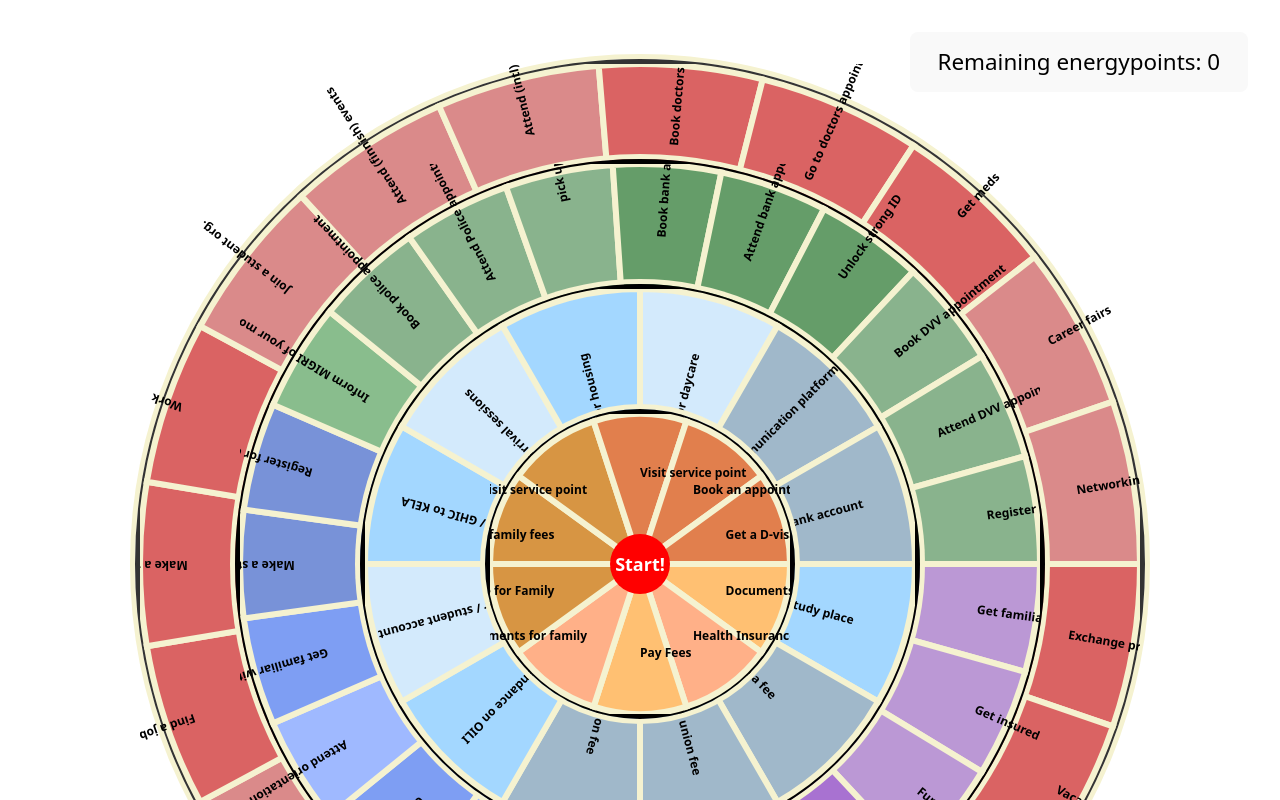
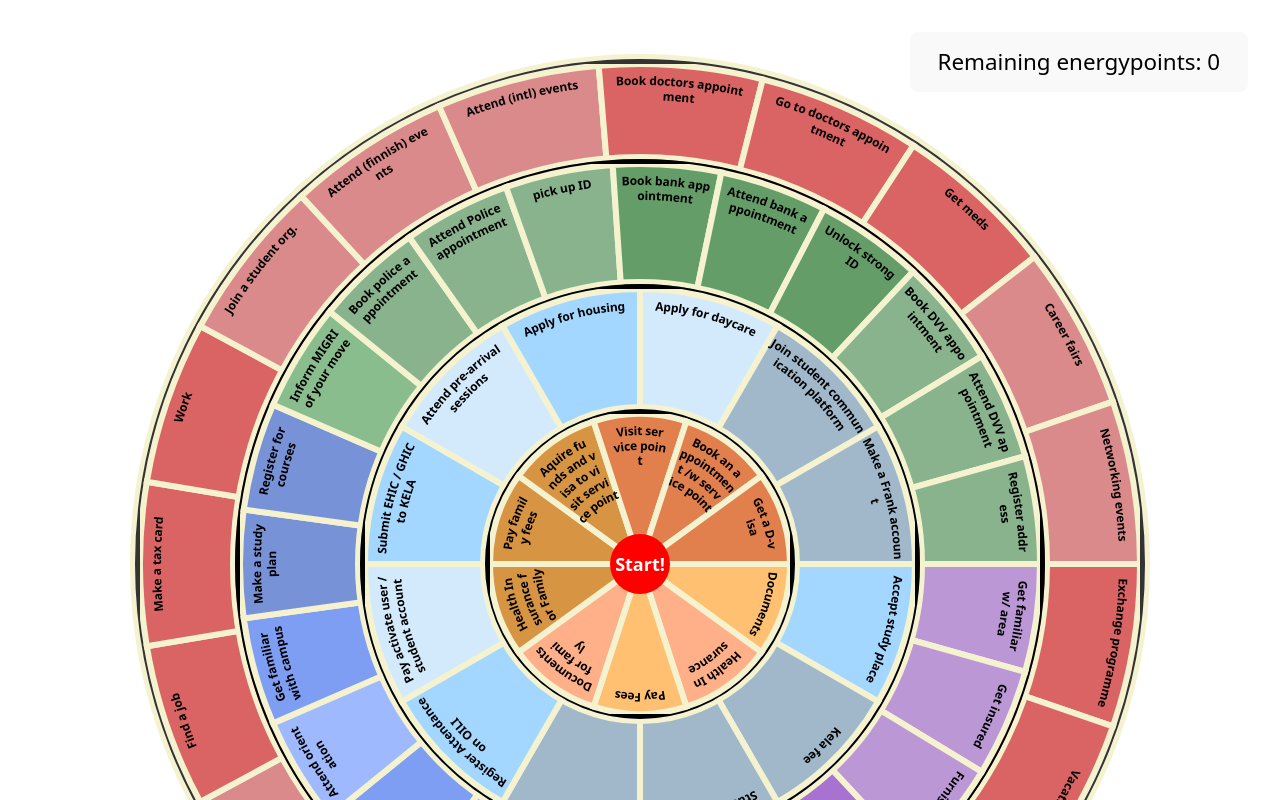
Before and after one commit to WalkAMileGame/WalkAMileGame, a React (Vite) app in the folder frontend/: page / in a window 1280 px wide. Shown: the top 800 px of the page. Built offline with nearby package versions, Linux system fonts and the light colour scheme; no server answers.

Commit message:
Added curving to texts, refractored gameboard code

```diff
--- a/frontend/src/GameBoard.jsx
+++ b/frontend/src/GameBoard.jsx
@@ -1,200 +1,40 @@
 import React from "react";
 import "./App.css";
 
-function GameBoard({ onSliceClick }) {
-    // numbers of buttons
-    const FirstLayer = 10
-    const SecondLayer = 12
-    const ThirdLayer = 23
-    const FourthLayer = 19
-
-    const labels1 = [
-    "Documents",
-    "Health Insurance",
-    "Pay Fees",
-    "Documents for family",
-    "Health Insurance for Family",
-    "Pay family fees",
-    "Aquire funds and visa to visit service point",
-    "Visit service point",
-    "Book an appointment /w service point",
-    "Get a D-visa"
-  ];
-    const firstlayercolors = [
-      "#ffc072",
-      "#ffb088",
-      "#ffc072",
-      "#ffb088",
-      "#d79543",
-      "#d79543",
-      "#d79543",
-      "#e17f4d",
-      "#e17f4d",
-      "#e17f4d"
-  ];
-
-    const labels2 = [
-    "Accept study place",
-    "Kela fee",
-    "Student union fee",
-    "Tuition fee",
-    "Register Attendance on OILI",
-    "Pay activate user / student account",
-    "Submit EHIC / GHIC to KELA",
-    "Attend pre-arrival sessions",
-    "Apply for housing",
-    "Apply for daycare",
-    "Join student communication platform",
-    "Make a Frank account"
-  ];
-
-  const secondlayercolors = [
-    "#a3d7ff",
-    "#a0b8ca",
-    "#a0b8ca",
-    "#a0b8ca",
-    "#a3d7ff",
-    "#d3eafc",
-    "#a3d7ff",
-    "#d3eafc",
-    "#a3d7ff",
-    "#d3eafc",
-    "#a0b8ca",
-    "#a0b8ca"
-  ];
-
-
-  const labels3 = [
-    "Get familiar w/ area",
-    "Get insured",
-    "Furnish home",
-    "Get a transport card",
-    "Get a SIM card",
-    "Attend lectures",
-    "Work on assignemtns",
-    "Get a library card",
-    "Update to student register",
-    "Attend orientation",
-    "Get familiar with campus",
-    "Make a study plan",
-    "Register for courses",
-    "Inform MIGRI of your move",
-    "Book police appointment",
-    "Attend Police appointment",
-    "pick up ID",
-    "Book bank appointment",
-    "Attend bank appointment",
-    "Unlock strong ID",
-    "Book DVV appointment",
-    "Attend DVV appointment",
-    "Register address",
-  ];
-
-  const thirdlayercolors = [
-    "#bb98d5",
-    "#bb98d5",
-    "#bb98d5",
-    "#a872d1",
-    "#e4c1ff",
-    "#5375d0",
-    "#5375d0",
-    "#9fb9ff",
-    "#7e9ef3",
-    "#9fb9ff",
-    "#7e9ef3",
-    "#7892d8",
-    "#7892d8",
-    "#89bd8d",
-    "#89b38d",
-    "#89b38d",
-    "#89b38d",
-    "#659d69",
-    "#659d69",
-    "#659d69",
-    "#89b38d",
-    "#89b38d",
-    "#89b38d"
-  ];
-
-  const labels4 = [
-    "Exchange programme",
-    "Vacation",
-    "Learn Finnish / Swedish",
-    "Hobby: Hike",
-    "Hobby: Read",
-    "Hobby: Game",
-    "Hobby: Watch movies",
-    "Hobby: Crafts",
-    "Find a job",
-    "Make a tax card",
-    "Work",
-    "Join a student org.",
-    "Attend (finnish) events",
-    "Attend (intl) events",
-    "Book doctors appointment",
-    "Go to doctors appointment",
-    "Get meds",
-    "Career fairs",
-    "Networking events",
-  ];
-
-  const fourthlayercolors = [
-    "#da6363",
-    "#da6363",
-    "#ff8989",
-    "#da8a8a",
-    "#da8a8a",
-    "#da8a8a",
-    "#da8a8a",
-    "#da8a8a",
-    "#da6363",
-    "#da6363",
-    "#da6363",
-    "#da8a8a",
-    "#da8a8a",
-    "#da8a8a",
-    "#da6363",
-    "#da6363",
-    "#da6363",
-    "#da8a8a",
-    "#da8a8a",
-  ];
-
-  const numSlices1 = labels1.length;
-  const numSlices2 = labels2.length;
-  const numSlices3 = labels3.length;
-  const numSlices4 = labels4.length;
-  const size1 = 300;
-  const size2 = 550;
-  const size3 = 800;
-  const size4 = 1000;
-  const radius1 = 150;
-  const radius2 = 275;
-  const radius3 = 400;
-  const radius4 = 500;
-  const center1 = 150;
-  const center2 = 275;
-  const center3 = 400;
-  const center4 = 500;
+// ====================================================================================
+// 1. Reusable Pie Chart Component
+// This component draws one circle and receives all its data via props.
+// ====================================================================================
+const Circle = ({
+  radius,
+  labels,
+  colors,
+  onSliceClick,
+  textStyle,
+  charLimit,
+  className = ""
+}) => {
+  const size = radius * 2;
+  const center = radius;
+  const numSlices = labels.length;
 
   return (
-    <div className="container">
-      <div className="wheel">
-        <div className="circle-ring outer">
-          <svg width={size4} height={size4} viewBox={`0 0 ${size4} ${size4}`}>
-              {/* Slice shapes */}
-              {labels4.map((label, i) => {
-                const startAngle = (i * 360 / numSlices4) * Math.PI / 180;
-                const endAngle = ((i + 1) * 360 / numSlices4) * Math.PI / 180;
-                const x1 = center4 + radius4 * Math.cos(startAngle);
-                const y1 = center4 + radius4 * Math.sin(startAngle);
-                const x2 = center4 + radius4 * Math.cos(endAngle);
-                const y2 = center4 + radius4 * Math.sin(endAngle);
-                const fill = fourthlayercolors[i % fourthlayercolors.length];
+    <div className={`circle-ring ${className}`}>
+      <svg width={size} height={size} viewBox={`0 0 ${size} ${size}`}>
+        {/* === Slice Shapes === */}
+        {labels.map((label, i) => {
+          const startAngle = (i * 360 / numSlices) * Math.PI / 180;
+          const endAngle = ((i + 1) * 360 / numSlices) * Math.PI / 180;
+          const x1 = center + radius * Math.cos(startAngle);
+          const y1 = center + radius * Math.sin(startAngle);
+          const x2 = center + radius * Math.cos(endAngle);
+          const y2 = center + radius * Math.sin(endAngle);
+          const fill = colors[i % colors.length];
+
           return (
             <path
-                    key={i}
-                    d={`M${center4},${center4} L${x1},${y1} A${radius4},${radius4} 0 0,1 ${x2},${y2} Z`}
+              key={`slice-${label}-${i}`}
+              d={`M${center},${center} L${x1},${y1} A${radius},${radius} 0 0,1 ${x2},${y2} Z`}
               fill={fill}
               stroke="#f5f2d0"
               strokeWidth="6"
@@ -204,17 +44,66 @@ function GameBoard({ onSliceClick }) {
           );
         })}
 
-            {/* Slice text */}
-            {labels4.map((label, i) => {
-                const midAngle = ((i + 0.5) * 360 / numSlices4) * Math.PI / 180; // middle of slice
-                const textRadius = radius4; // distance from center (inside slice)
-                const x = center4 + textRadius * Math.cos(midAngle);
-                const y = center4 + textRadius * Math.sin(midAngle);
-                const rotation = (midAngle * 180 / Math.PI); // rotate text to slice angle
+        {/* === Slice Text (conditionally rendered based on style) === */}
+        {textStyle === 'curved' && labels.map((label, i) => {
+          if (radius <= 50) return null; // Don't render text if too small
+
+          // Splits long labels into multiple lines for curved paths
+          const regex = new RegExp(`.{1,${charLimit}}`, 'g');
+          const lines = label.length > charLimit ? label.match(regex) : [label];
+
+          return lines.map((line, lineIndex) => {
+            const startAngle = (i * 360 / numSlices);
+            const endAngle = ((i + 1) * 360 / numSlices);
+            const midAngle = startAngle + (endAngle - startAngle) / 2;
+
+            // Each line needs its own radius, stacked inside the other
+            const textPathRadius = radius - 15 - (lineIndex * 15);
+            if (textPathRadius <= 0) return null; // Avoid invalid radius
+
+            const x1 = center + textPathRadius * Math.cos(startAngle * Math.PI / 180);
+            const y1 = center + textPathRadius * Math.sin(startAngle * Math.PI / 180);
+            const x2 = center + textPathRadius * Math.cos(endAngle * Math.PI / 180);
+            const y2 = center + textPathRadius * Math.sin(endAngle * Math.PI / 180);
+            const pathId = `path-${label}-${i}-${lineIndex}`;
+            const largeArcFlag = (endAngle - startAngle) <= 180 ? "0" : "1";
+
+            const pathData = `M${x1},${y1} A${textPathRadius},${textPathRadius} 0 ${largeArcFlag} 1 ${x2},${y2}`;
+
+            const dy = 6;
+
+            return (
+              <g key={`text-${label}-${i}-line-${lineIndex}`}>
+                <defs>
+                  <path id={pathId} d={pathData} />
+                </defs>
+                <text dy={dy} style={{ pointerEvents: "none" }}>
+                  <textPath
+                    xlinkHref={`#${pathId}`}
+                    style={{ textAnchor: "middle" }}
+                    startOffset="50%"
+                    fill="#000"
+                    fontSize="12"
+                    fontWeight="bold"
+                  >
+                    {line}
+                  </textPath>
+                </text>
+              </g>
+            );
+          });
+        })}
+
+        {textStyle === 'straight' && labels.map((label, i) => {
+          const midAngle = ((i + 0.5) * 360 / numSlices) * Math.PI / 180;
+          const textRadius = radius * 0.75; // Adjust position from center
+          const x = center + textRadius * Math.cos(midAngle);
+          const y = center + textRadius * Math.sin(midAngle);
+          const rotation = (midAngle * 180 / Math.PI);
 
           return (
             <text
-                    key={`text-${i}`}
+              key={`text-${label}-${i}`}
               x={x}
               y={y}
               fill="#000"
@@ -223,7 +112,7 @@ function GameBoard({ onSliceClick }) {
               textAnchor="middle"
               alignmentBaseline="middle"
               transform={`rotate(${rotation}, ${x}, ${y})`}
-                    style={{ pointerEvents: "none" }} // so clicks go to slice
+              style={{ pointerEvents: "none" }}
             >
               {label}
             </text>
@@ -231,161 +120,71 @@ function GameBoard({ onSliceClick }) {
         })}
       </svg>
     </div>
-        <div className="circle-ring outer-middle">
-          <svg width={size3} height={size3} viewBox={`0 0 ${size3} ${size3}`}>
-              {/* Slice shapes */}
-              {labels3.map((label, i) => {
-                const startAngle = (i * 360 / numSlices3) * Math.PI / 180;
-                const endAngle = ((i + 1) * 360 / numSlices3) * Math.PI / 180;
-                const x1 = center3 + radius3 * Math.cos(startAngle);
-                const y1 = center3 + radius3 * Math.sin(startAngle);
-                const x2 = center3 + radius3 * Math.cos(endAngle);
-                const y2 = center3 + radius3 * Math.sin(endAngle);
-                const fill = thirdlayercolors[i % thirdlayercolors.length];
-                return (
-                  <path
-                    key={i}
-                    d={`M${center3},${center3} L${x1},${y1} A${radius3},${radius3} 0 0,1 ${x2},${y2} Z`}
-                    fill={fill}
-                    stroke="#f5f2d0"
-                    strokeWidth="6"
-                    style={{ cursor: "pointer" }}
-                    onClick={() => onSliceClick && onSliceClick(label)}
-                />
   );
-            })}
+};
 
-            {/* Slice text */}
-            {labels3.map((label, i) => {
-                const midAngle = ((i + 0.5) * 360 / numSlices3) * Math.PI / 180; // middle of slice
-                const textRadius = radius3; // distance from center (inside slice)
-                const x = center3 + textRadius * Math.cos(midAngle);
-                const y = center3 + textRadius * Math.sin(midAngle);
-                const rotation = (midAngle * 180 / Math.PI); // rotate text to slice angle
+
+// ====================================================================================
+// 2. Main GameBoard Component
+// This component defines the data and maps over it to render the circles.
+// ====================================================================================
+function GameBoard({ onSliceClick }) {
+  // Data for all circles
+  const chartData = [
+    {
+      id: 'circle-4',
+      radius: 500,
+      labels: ["Exchange programme", "Vacation", "Learn Finnish / Swedish", "Hobby: Hike", "Hobby: Read", "Hobby: Game", "Hobby: Watch movies", "Hobby: Crafts", "Find a job", "Make a tax card", "Work", "Join a student org.", "Attend (finnish) events", "Attend (intl) events", "Book doctors appointment", "Go to doctors appointment", "Get meds", "Career fairs", "Networking events"],
+      colors: ["#da6363", "#da6363", "#ff8989", "#da8a8a", "#da8a8a", "#da8a8a", "#da8a8a", "#da8a8a", "#da6363", "#da6363", "#da6363", "#da8a8a", "#da8a8a", "#da8a8a", "#da6363", "#da6363", "#da6363", "#da8a8a", "#da8a8a"],
+      textStyle: 'curved',
+      className: 'outer',
+      charLimit: 20
+    },
+    {
+      id: 'circle-3',
+      radius: 400,
+      labels: ["Get familiar w/ area", "Get insured", "Furnish home", "Get a transport card", "Get a SIM card", "Attend lectures", "Work on assignemtns", "Get a library card", "Update to student register", "Attend orientation", "Get familiar with campus", "Make a study plan", "Register for courses", "Inform MIGRI of your move", "Book police appointment", "Attend Police appointment", "pick up ID", "Book bank appointment", "Attend bank appointment", "Unlock strong ID", "Book DVV appointment", "Attend DVV appointment", "Register address"],
+      colors: ["#bb98d5", "#bb98d5", "#bb98d5", "#a872d1", "#e4c1ff", "#5375d0", "#5375d0", "#9fb9ff", "#7e9ef3", "#9fb9ff", "#7e9ef3", "#7892d8", "#7892d8", "#89bd8d", "#89b38d", "#89b38d", "#89b38d", "#659d69", "#659d69", "#659d69", "#89b38d", "#89b38d", "#89b38d"],
+      textStyle: 'curved',
+      className: 'outer-middle',
+      charLimit: 13
+    },
+    {
+      id: 'circle-2',
+      radius: 275,
+      labels: ["Accept study place", "Kela fee", "Student union fee", "Tuition fee", "Register Attendance on OILI", "Pay activate user / student account", "Submit EHIC / GHIC to KELA", "Attend pre-arrival sessions", "Apply for housing", "Apply for daycare", "Join student communication platform", "Make a Frank account"],
+      colors: ["#a3d7ff", "#a0b8ca", "#a0b8ca", "#a0b8ca", "#a3d7ff", "#d3eafc", "#a3d7ff", "#d3eafc", "#a3d7ff", "#d3eafc", "#a0b8ca", "#a0b8ca"],
+      textStyle: 'curved',
+      className: 'inner-middle',
+      charLimit: 19
+    },
+    {
+      id: 'circle-1',
+      radius: 150,
+      labels: ["Documents", "Health Insurance", "Pay Fees", "Documents for family", "Health Insurance for Family", "Pay family fees", "Aquire funds and visa to visit service point", "Visit service point", "Book an appointment /w service point", "Get a D-visa"],
+      colors: ["#ffc072", "#ffb088", "#ffc072", "#ffb088", "#d79543", "#d79543", "#d79543", "#e17f4d", "#e17f4d", "#e17f4d"],
+      textStyle: 'curved',
+      className: 'inner',
+      charLimit: 9
+    }
+  ];
 
   return (
-                    <text
-                    key={`text-${i}`}
-                    x={x}
-                    y={y}
-                    fill="#000"
-                    fontSize="12"
-                    fontWeight="bold"
-                    textAnchor="middle"
-                    alignmentBaseline="middle"
-                    transform={`rotate(${rotation}, ${x}, ${y})`}
-                    style={{ pointerEvents: "none" }} // so clicks go to slice
-                    >
-                    {label}
-                    </text>
-                );
-                })}
-          </svg>
-        </div>
-        <div className="circle-ring inner-middle">
-          <svg width={size2} height={size2} viewBox={`0 0 ${size2} ${size2}`}>
-            {/* Slice shapes */}
-            {labels2.map((label, i) => {
-              const startAngle = (i * 360 / numSlices2) * Math.PI / 180;
-              const endAngle = ((i + 1) * 360 / numSlices2) * Math.PI / 180;
-              const x1 = center2 + radius2 * Math.cos(startAngle);
-              const y1 = center2 + radius2 * Math.sin(startAngle);
-              const x2 = center2 + radius2 * Math.cos(endAngle);
-              const y2 = center2 + radius2 * Math.sin(endAngle);
-              const fill = secondlayercolors[i % secondlayercolors.length];
-              return (
-                <path
-                  key={i}
-                  d={`M${center2},${center2} L${x1},${y1} A${radius2},${radius2} 0 0,1 ${x2},${y2} Z`}
-                  fill={fill}
-                  stroke="#f5f2d0"
-                  strokeWidth="6"
-                  style={{ cursor: "pointer" }}
-                  onClick={() => onSliceClick && onSliceClick(label)}
+    <div className="container">
+      <div className="wheel">
+        {chartData.map(chart => (
+          <Circle
+            key={chart.id}
+            radius={chart.radius}
+            labels={chart.labels}
+            colors={chart.colors}
+            onSliceClick={onSliceClick}
+            textStyle={chart.textStyle}
+            className={chart.className}
+            charLimit={chart.charLimit}
           />
-              );
-            })}
-
-            {/* Slice text */}
-            {labels2.map((label, i) => {
-                const midAngle = ((i + 0.5) * 360 / numSlices2) * Math.PI / 180; // middle of slice
-                const textRadius = radius2 * 0.6; // distance from center (inside slice)
-                const x = center2 + textRadius * Math.cos(midAngle);
-                const y = center2 + textRadius * Math.sin(midAngle);
-                const rotation = (midAngle * 180 / Math.PI); // rotate text to slice angle
-
-                return (
-                    <text
-                    key={`text-${i}`}
-                    x={x}
-                    y={y}
-                    fill="#000"
-                    fontSize="12"
-                    fontWeight="bold"
-                    textAnchor="middle"
-                    alignmentBaseline="middle"
-                    transform={`rotate(${rotation}, ${x}, ${y})`}
-                    style={{ pointerEvents: "none" }} // so clicks go to slice
-                    >
-                    {label}
-                    </text>
-                );
-                })}
-          </svg>
-        </div>
-        <div className="circle-ring inner">
-          <svg width={size1} height={size1} viewBox={`0 0 ${size1} ${size1}`}>
-            {/* Slice shapes */}
-            {labels1.map((label, i) => {
-              const startAngle = (i * 360 / numSlices1) * Math.PI / 180;
-              const endAngle = ((i + 1) * 360 / numSlices1) * Math.PI / 180;
-              const x1 = center1 + radius1 * Math.cos(startAngle);
-              const y1 = center1 + radius1 * Math.sin(startAngle);
-              const x2 = center1 + radius1 * Math.cos(endAngle);
-              const y2 = center1 + radius1 * Math.sin(endAngle);
-              const fill = firstlayercolors[i % firstlayercolors.length];
-              return (
-                <path
-                  key={i}
-                  d={`M${center1},${center1} L${x1},${y1} A${radius1},${radius1} 0 0,1 ${x2},${y2} Z`}
-                  fill={fill}
-                  stroke="#f5f2d0"
-                  strokeWidth="6"
-                  style={{ cursor: "pointer" }}
-                  onClick={() => onSliceClick && onSliceClick(label)}
-                />
-              );
-            })}
-
-            {/* Slice text */}
-            {labels1.map((label, i) => {
-                const midAngle = ((i + 0.5) * 360 / numSlices1) * Math.PI / 180; // middle of slice
-                const textRadius = radius1 * 0.6; // distance from center (inside slice)
-                const x = center1 + textRadius * Math.cos(midAngle);
-                const y = center1 + textRadius * Math.sin(midAngle);
-                const rotation = (midAngle * 180 / Math.PI); // rotate text to slice angle
-
-              return (
-                  <text
-                    key={`text-${i}`}
-                    x={x}
-                    y={y}
-                    fill="#000"
-                    fontSize="12"
-                    fontWeight="bold"
-                    textAnchor={midAngle > Math.PI / 2 && midAngle < 3 * Math.PI / 2 ? "end" : "start"}
-                    alignmentBaseline="middle"
-                    style={{ pointerEvents: "none" }}
-                  >
-                    {label}
-                  </text>
-              );
-
-                })}
-          </svg>
-
+        ))}
         <div className="start-circle">Start!</div>
-        </div>
       </div>
     </div>
   );
```
Lines whose indentation alone changed are shown as unchanged.
